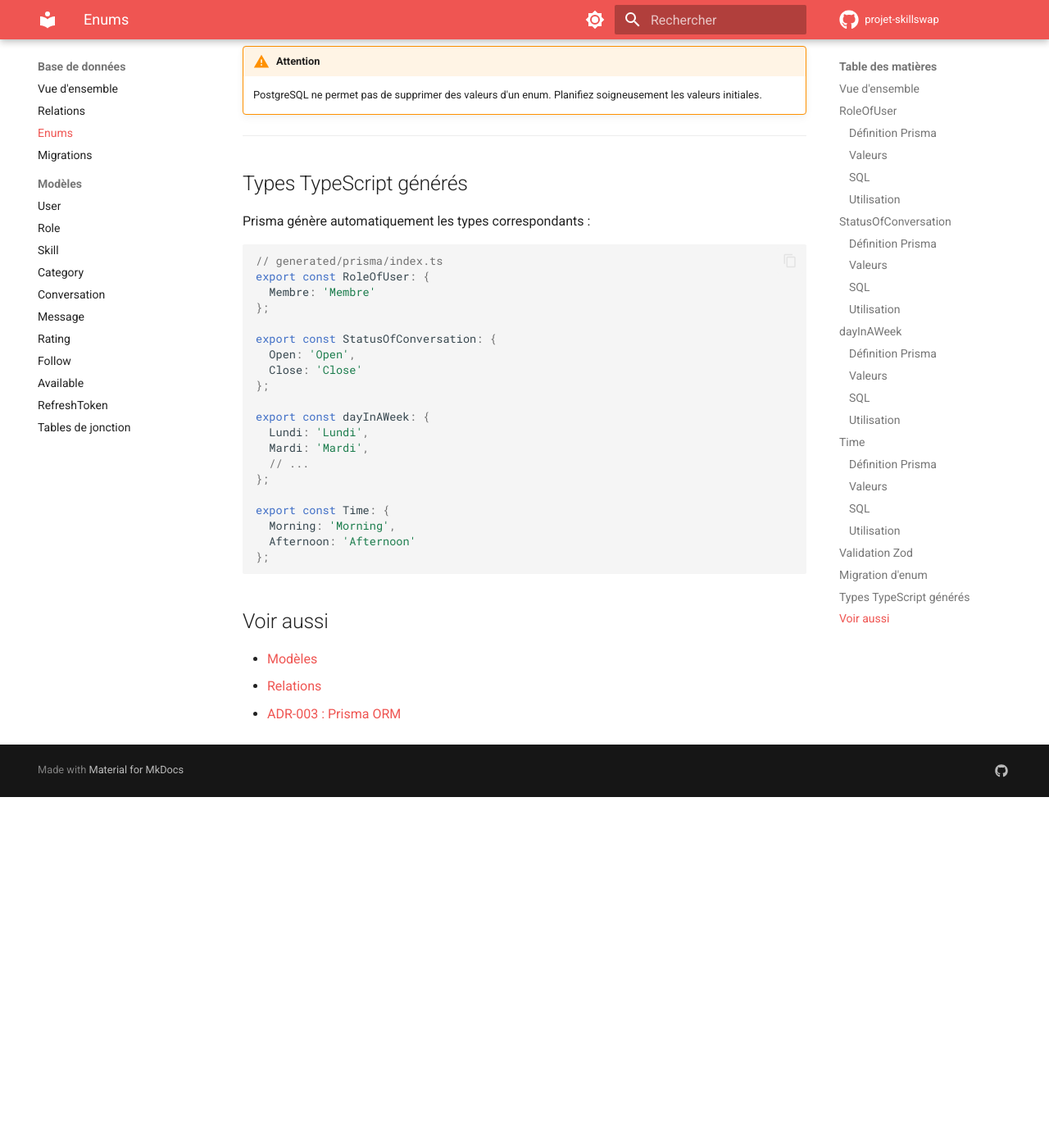
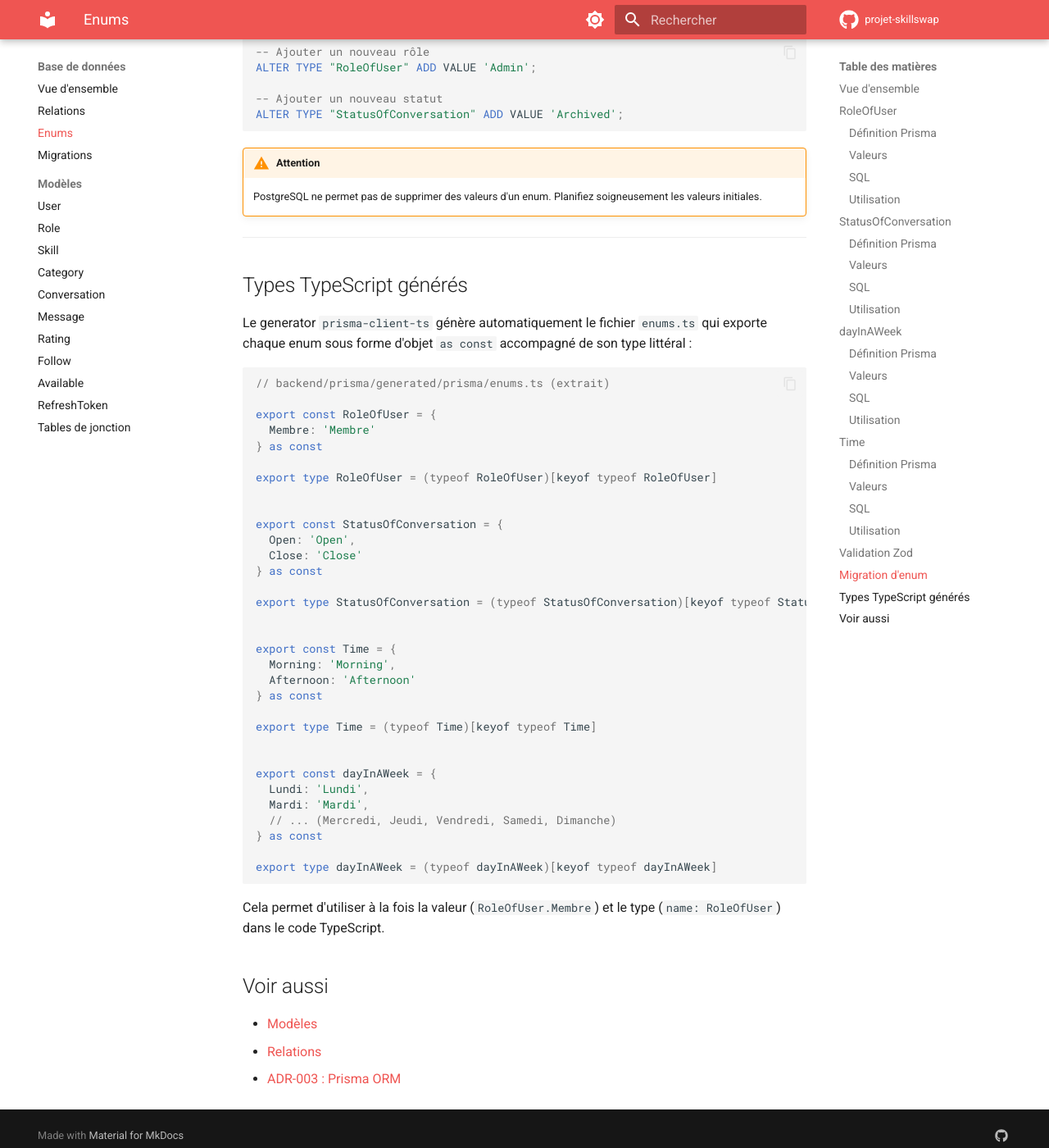
Before and after one commit to Sojeremy/documentation-skillswap, an MkDocs documentation site: the page built from docs/documentation-implementation/database/enums.md, in a window 1280 px wide and 1400 px high, scrolled down 5383 px. Shown: the whole window at 82% size. Built offline with MkDocs 1.6.1 and Material for MkDocs 9.7.7, drawn with Linux system fonts in a browser that asks for light colours; comment, search, counter and statistics services are not loaded; before the commit the page ends 6355 px from its top, so only the background shows below that; some of the changed text lies outside the part shown.

Commit message:
docs(database): aligner les fichiers de synthèse sur la table de vérité Prisma (axe 2)
7 corrections sur 3 fichiers de la doc base de données :

- building-blocks/database.md : firstName → firstname (cohérence schema Prisma)
- database/index.md : ajout receiverId au Mermaid Message, qualification
  "validation applicative" sur Rating.score, qualification "argon2 (variante
  argon2id par défaut)" sur User.password
- database/enums.md : retrait des rôles fictifs Admin/Moderateur/Premium dans
  l'évolution future RoleOfUser, ajout admonition naming sur dayInAWeek
  (dette de cohérence PascalCase), refonte de la section "Types TypeScript
  générés" alignée sur le fichier réel backend/prisma/generated/prisma/enums.ts
  (signature as const + type litéral, chemin corrigé)

Sources de vérité consultées : schema.prisma, seeding.ts, enums.ts généré.

Refs: docs/audits/axe-2-prisma-erd-database.md (rapport en fin d'axe 2)

````diff
--- a/docs/documentation-implementation/database/enums.md
+++ b/docs/documentation-implementation/database/enums.md
@@ -46,7 +46,7 @@ const role = await prisma.role.create({
 ```
 
 !!! note "Évolution future"
-    Des rôles supplémentaires pourront être ajoutés : `Admin`, `Moderateur`, `Premium`.
+    L'enum est extensible : la table `Role` est prête à accueillir d'autres valeurs si le besoin métier émerge.
 
 ---
 
@@ -118,6 +118,9 @@ enum dayInAWeek {
   Dimanche
 }
 ```
+
+!!! info "Naming"
+    L'enum `dayInAWeek` ne suit pas la convention PascalCase des trois autres enums du schéma (`RoleOfUser`, `StatusOfConversation`, `Time`). Dette de naming mineure héritée du schéma initial.
 
 ### Valeurs
 
@@ -234,30 +237,44 @@ ALTER TYPE "StatusOfConversation" ADD VALUE 'Archived';
 
 ## Types TypeScript générés
 
-Prisma génère automatiquement les types correspondants :
+Le generator `prisma-client-ts` génère automatiquement le fichier `enums.ts` qui exporte chaque enum sous forme d'objet `as const` accompagné de son type littéral :
 
 ```typescript
-// generated/prisma/index.ts
-export const RoleOfUser: {
+// backend/prisma/generated/prisma/enums.ts (extrait)
+
+export const RoleOfUser = {
   Membre: 'Membre'
-};
+} as const
 
-export const StatusOfConversation: {
+export type RoleOfUser = (typeof RoleOfUser)[keyof typeof RoleOfUser]
+
+
+export const StatusOfConversation = {
   Open: 'Open',
   Close: 'Close'
-};
+} as const
 
-export const dayInAWeek: {
+export type StatusOfConversation = (typeof StatusOfConversation)[keyof typeof StatusOfConversation]
+
+
+export const Time = {
+  Morning: 'Morning',
+  Afternoon: 'Afternoon'
+} as const
+
+export type Time = (typeof Time)[keyof typeof Time]
+
+
+export const dayInAWeek = {
   Lundi: 'Lundi',
   Mardi: 'Mardi',
-  // ...
-};
+  // ... (Mercredi, Jeudi, Vendredi, Samedi, Dimanche)
+} as const
 
-export const Time: {
-  Morning: 'Morning',
-  Afternoon: 'Afternoon'
-};
+export type dayInAWeek = (typeof dayInAWeek)[keyof typeof dayInAWeek]
 ```
+
+Cela permet d'utiliser à la fois la valeur (`RoleOfUser.Membre`) et le type (`name: RoleOfUser`) dans le code TypeScript.
 
 ## Voir aussi
 
````
Also changed, not shown: docs/documentation-implementation/arc42/05-building-blocks/database.md (+1 -1 lines), docs/documentation-implementation/database/index.md (+3 -2 lines).
